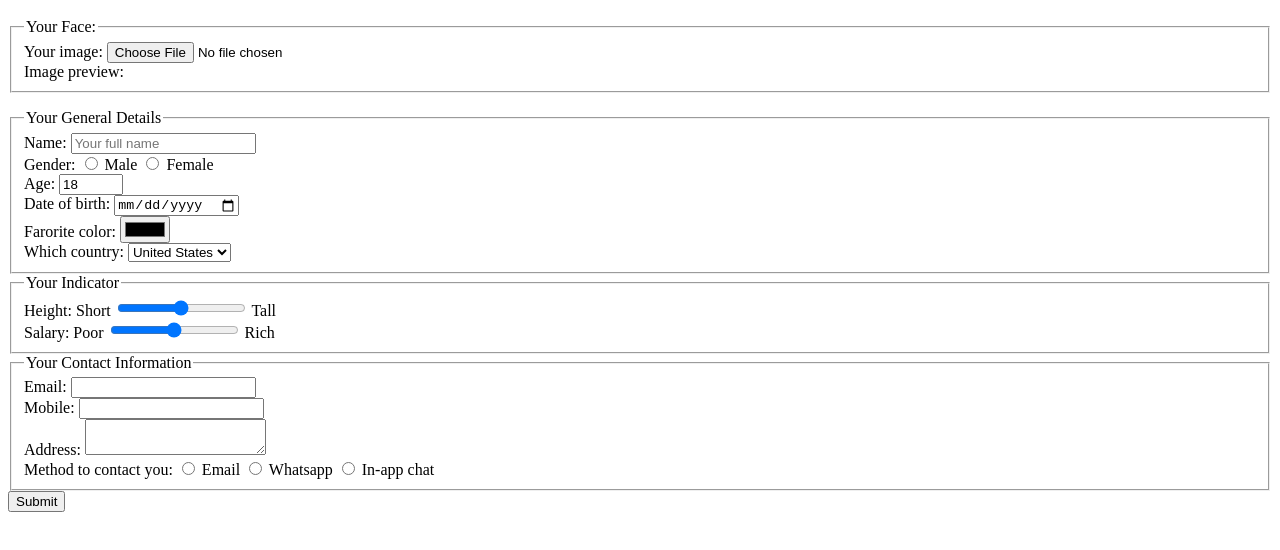
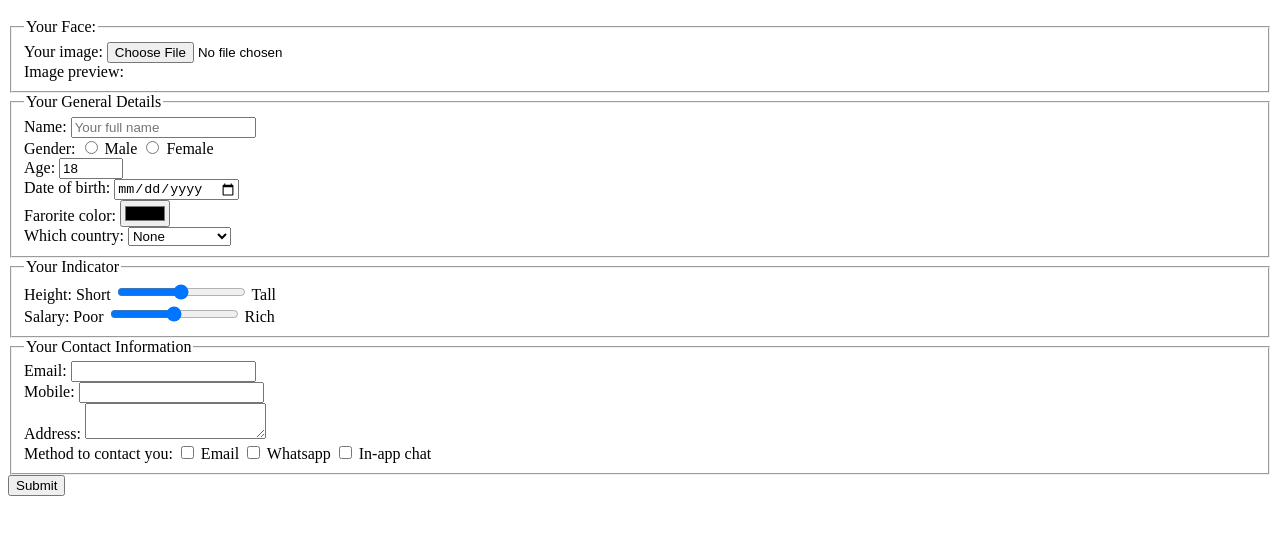
Before and after one commit to minhhoangtcu/FullStackPractice, a plain HTML site: page DatingSitePart01.html in a window 1280 px wide. Shown: the part 48-598 px from the top of the page. Drawn offline with Linux system fonts and the light colour scheme.

Commit message:
Fixed the part 1 of dating site according to requirements.

```diff
--- a/DatingSitePart01.html
+++ b/DatingSitePart01.html
@@ -1,44 +1,63 @@
 <html>
 
 <head>
+  <meta name="Minh Hoang" content="Dating Site">
 </head>
 
 <body>
   <h1>Please Enter Your Details For Our Dating Website!</h1>
-  <form action="" method="post">
+  <form action="http://ihome.ust.hk/~rossiter/cgi-bin/show_everything.php" method="post" enctype="multipart/form-data">
     <fieldset>
       <legend>
         Your Face:
       </legend>
-      Your image:
-      <form action="destination" method="post" enctype="multipart/form-data">
-        <input type="file" name="fileToUpload">
-      </form>
-      <br> Image preview:
+      <label for="fileToUpload">Your image:</label>
+      <input type="file" id="fileToUpload" name="fileToUpload" required>
+      <br>
+      <label for="preview">Image preview:</label>
+      <img src="" id="preview">
     </fieldset>
 
     <fieldset>
       <legend>
         Your General Details
       </legend>
-      Name:
-      <input type="text" name="name" placeholder="Your full name">
+      <label for="">Name:</label>
+      <input type="text" name="name" placeholder="Your full name" required>
       <br> Gender:
-      <input type="radio" name="male"> Male
-      <input type="radio" name="female"> Female
-      <br> Age:
-      <input type="number" name="age" min="0" max="100" value="18">
-      <br> Date of birth:
-      <input type="date" name="bday">
-      <br> Farorite color:
-      <input type="color" name="fcolor">
-      <br> Which country:
-      <select name="country">
+      <input type="radio" id="male" name="male" required>
+      <label for="male">Male</label>
+      <input type="radio" id="female" name="female" required>
+      <label for="female">Female</label>
+      <br>
+      <label for="">Age:</label>
+      <input type="number" id="age" name="age" min="0" max="100" value="18" required>
+      <br>
+      <label for="bday">Date of birth:</label>
+      <input type="date" id="bday" name="bday">
+      <br>
+      <label for="fcolor">Farorite color:</label>
+      <input type="color" id="fcolor" name="fcolor">
+      <br>
+      <label for="country">Which country:</label>
+      <select id="country" name="country">
+        <option value="none">
+          None
+        </option>
         <option value="usa">
           United States
         </option>
         <option value="vietnam">
           Vietnam
+        </option>
+        <option value="england">
+          England
+        </option>
+        <option value="canada">
+          Canada
+        </option>
+        <option value="mexico">
+          Mexico
         </option>
       </select>
       <br>
@@ -48,26 +67,34 @@
       <legend>
         Your Indicator
       </legend>
-      Height: Short
-      <input type="range" name="height"> Tall
-      <br> Salary: Poor
-      <input type="range" name="salary"> Rich
+      <label for="height">Height: Short
+        <input type="range" id="height" name="height" min="0" max="100"> Tall
+      </label>
+      <br>
+      <label for="salary">Salary: Poor
+        <input type="range" id="salary" name="salary" min="0" max="100"> Rich
+      </label>
     </fieldset>
 
     <fieldset>
       <legend>
         Your Contact Information
       </legend>
-      Email:
-      <input type="text" name="email">
-      <br> Mobile:
-      <input type="text" name="mobile">
-      <br> Address:
-      <textarea name="address" rows="2"></textarea>
+      <label for="email">Email: </label>
+      <input type="email" id="email" name="email" required>
+      <br>
+      <label for="mobile">Mobile: </label>
+      <input type="tel" id="mobile" name="mobile">
+      <br>
+      <label for="address">Address: </label>
+      <textarea id="address" name="address" rows="2"></textarea>
       <br> Method to contact you:
-      <input type="radio" name="contactEmail"> Email
-      <input type="radio" name="contactWhatsapp"> Whatsapp
-      <input type="radio" name="contactInapp"> In-app chat
+      <input type="checkbox" id="contactEmail" name="contactEmail">
+      <label for="contactEmail">Email</label>
+      <input type="checkbox" id="contactWhatsapp" name="contactWhatsapp">
+      <label for="contactWhatsapp">Whatsapp</label>
+      <input type="checkbox" id="contactInapp" name="contactInapp">
+      <label for="contactInapp">In-app chat</label>
     </fieldset>
     <input type="submit">
   </form>
```
